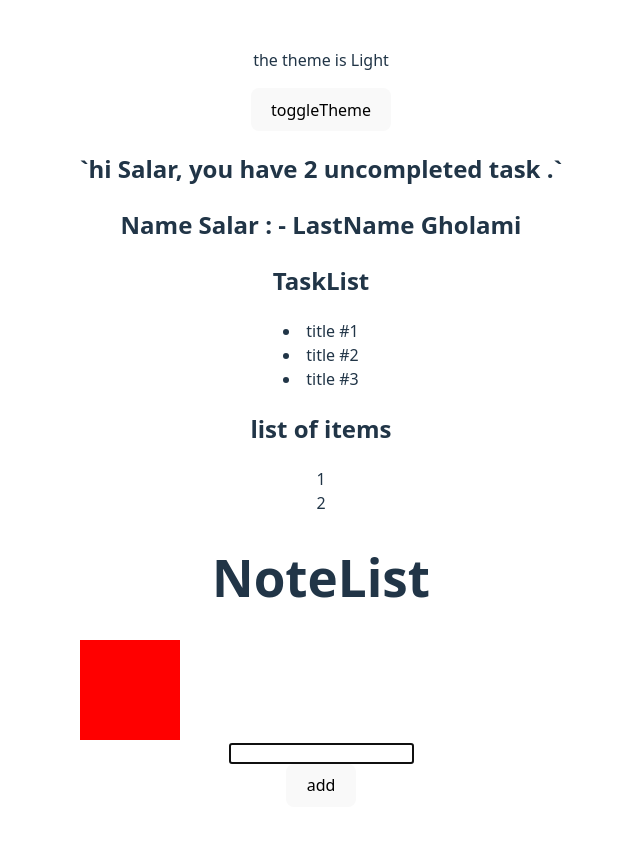
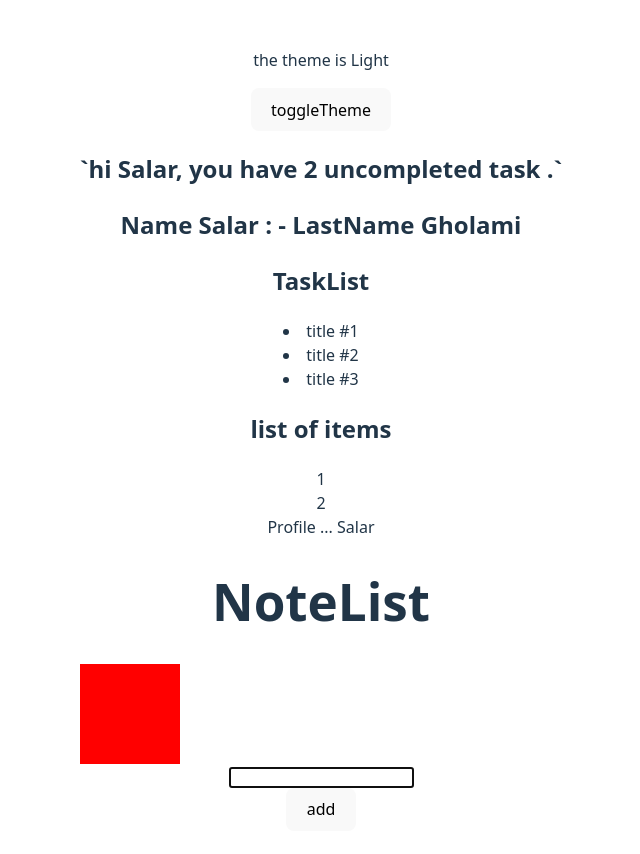
Before and after one commit to salarGholami/ts-react-demo, a React (Vite) app: page / in a window 1280 px wide. Shown: the top 854 px of the page, without its empty margins (319-959 px from the left). Built offline with nearby package versions, Linux system fonts and the light colour scheme.

Commit message:
component props type

```diff
--- a/src/App.tsx
+++ b/src/App.tsx
@@ -1,4 +1,6 @@
 import "./App.css";
+import { Private } from "./components/ComponentProps/Private";
+import { Profile } from "./components/ComponentProps/Profile";
 import TaskHeader from "./components/TaskHeader";
 import List from "./components/generics/List";
 import TaskList from "./components/props/TaskList";
@@ -36,18 +38,6 @@ function App() {
         <TaskHeader name="Salar" numOfTasks={2} />
         <User user={user} />
         <TaskList taskList={tasks} />
-        {/* <List
-          items={["saheb", "Salar"]}
-          onCLick={(item) => {
-            console.log(item);
-          }}
-        />
-        <List<number>
-          items={[1, 2, 3]}
-          onCLick={(item) => {
-            console.log(item);
-          }}
-        /> */}
 
         <List<{ id: number; name: string }>
           items={[
@@ -59,6 +49,8 @@ function App() {
           }}
         />
 
+        <Private isLoggedIn={true} component={Profile} />
+
         <NoteList />
       </DarkModeProvider>
     </UserContextProvider>
--- /dev/null
+++ b/src/components/ComponentProps/Login.tsx
@@ -0,0 +1,5 @@
+type ProfileProps = {};
+
+export const Login = ({}: ProfileProps) => {
+  return <div>Login</div>;
+};
--- /dev/null
+++ b/src/components/ComponentProps/Private.tsx
@@ -0,0 +1,16 @@
+import { ComponentType } from "react";
+import { Login } from "./Login";
+import { ProfileProps } from "./Profile";
+
+type PrivateProps = {
+  isLoggedIn: boolean;
+  component: ComponentType<ProfileProps>;
+};
+
+export const Private = ({ isLoggedIn, component: Component }: PrivateProps) => {
+  if (isLoggedIn) {
+    return <Component name="Salar" />;
+  } else {
+    return <Login />;
+  }
+};
--- /dev/null
+++ b/src/components/ComponentProps/Profile.tsx
@@ -0,0 +1,7 @@
+export type ProfileProps = {
+  name: string;
+};
+
+export const Profile = ({ name }: ProfileProps) => {
+  return <div>Profile ... {name}</div>;
+};
```
